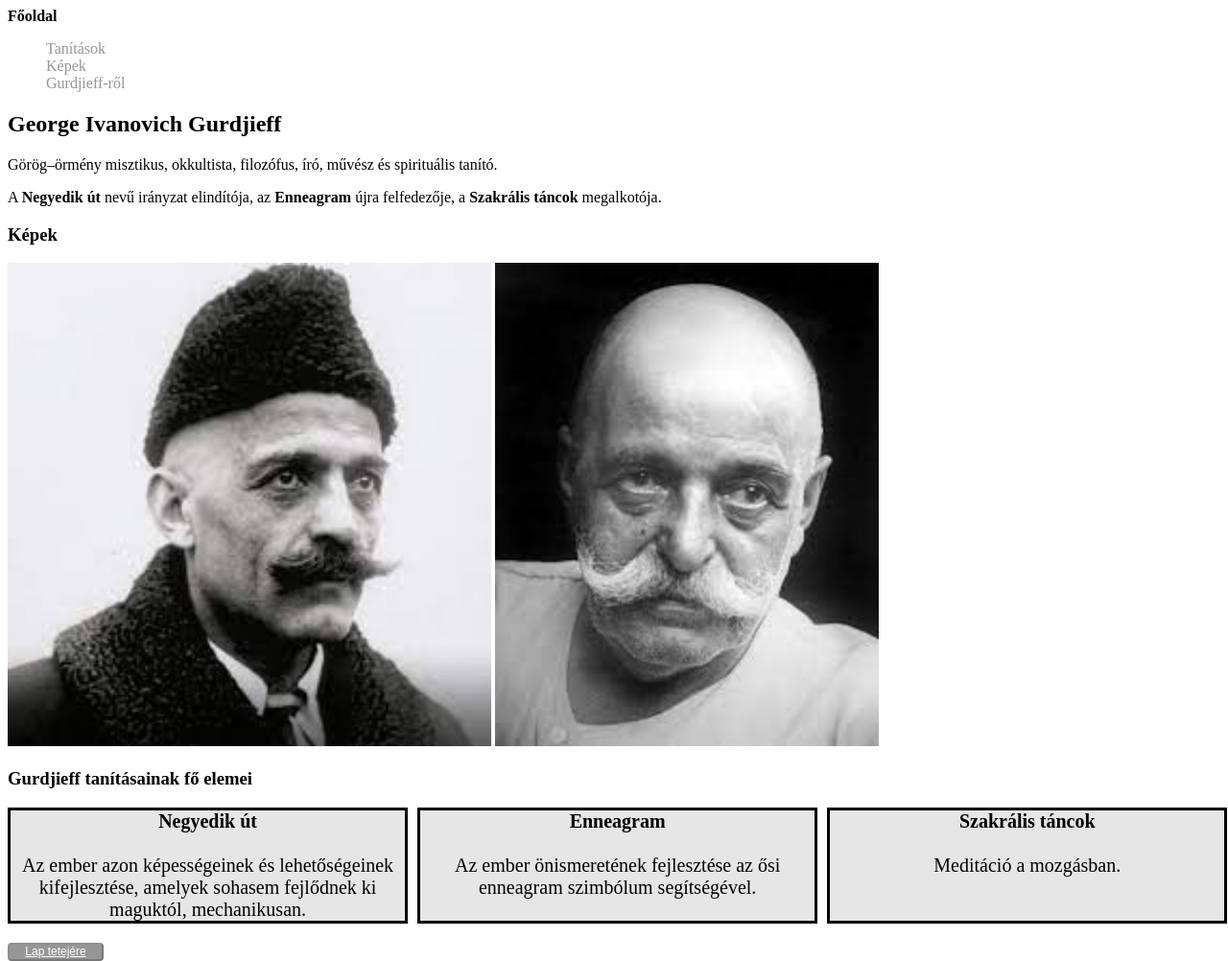
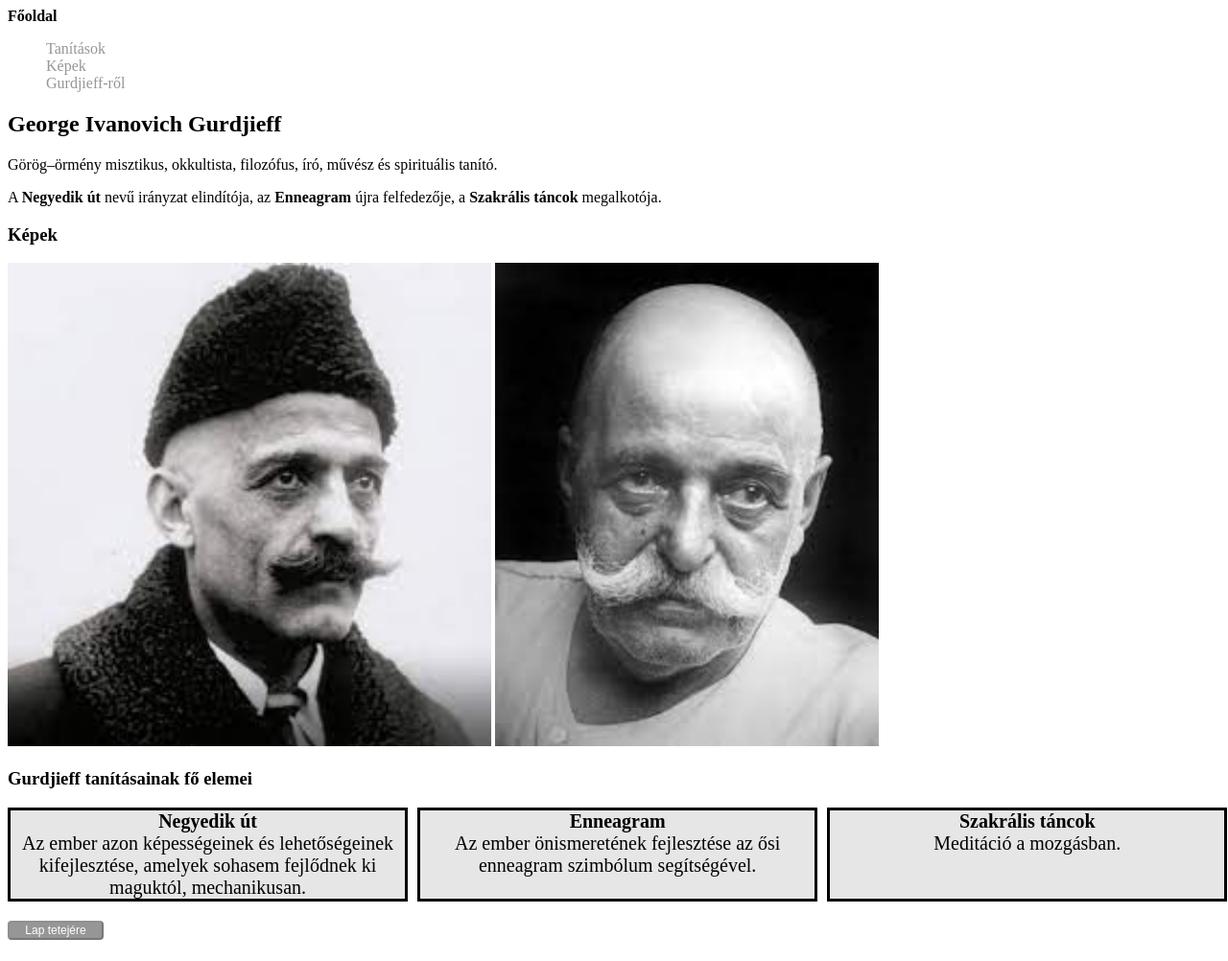
Before and after one commit to barotiv/str2-sajat-munka, a plain HTML site: page html-feladatok-bemutatkozo/home.html in a window 1280 px wide. Shown: the whole page at 96% size. Drawn offline with Linux system fonts and the light colour scheme.

Commit message:
Fulfilled

```diff
--- a/html-feladatok-bemutatkozo/css/main.css
+++ b/html-feladatok-bemutatkozo/css/main.css
@@ -14,16 +14,16 @@ a.button {
     text-decoration: black;
     color: rgb(150 150 150);
     list-style-type: none;
+    border-radius: 4px;
 }
 
 #myBtn {
-    bottom: 10px;
+    margin-bottom: 10px;
     float: left;
     width: 100px;
     font-size: 12px;
     border-color: rgba(37, 36, 36, 0.2);
     background-color: rgb(150,150,150);
-    padding: .5px;
     border-radius: 4px;
 }
 
--- a/html-feladatok-bemutatkozo/home.html
+++ b/html-feladatok-bemutatkozo/home.html
@@ -37,14 +37,14 @@
        <section>
             <h3>Gurdjieff tanításainak fő elemei</h3>
             <div class=grid-container>
-                <div> <b>Negyedik út <br> <br> </b> Az ember azon képességeinek és lehetőségeinek kifejlesztése, amelyek sohasem fejlődnek ki maguktól, mechanikusan.</div>
-                <div><b>Enneagram <br> <br> </b> Az ember önismeretének fejlesztése az ősi enneagram szimbólum segítségével.</div>
-                <div><b>Szakrális táncok <br> <br> </b> Meditáció a mozgásban.</div>
+                <div> <b>Negyedik út <br> </b> Az ember azon képességeinek és lehetőségeinek kifejlesztése, amelyek sohasem fejlődnek ki maguktól, mechanikusan.</div>
+                <div><b>Enneagram <br> </b> Az ember önismeretének fejlesztése az ősi enneagram szimbólum segítségével.</div>
+                <div><b>Szakrális táncok <br> </b> Meditáció a mozgásban.</div>
             </div>
        </section>
    </main>
    <footer>
-    <button id="myBtn"><a href="#top" style="color: #fff">Lap tetejére</a></button>
+    <button id="myBtn"><a href="#top" class="button" style="color: #fff">Lap tetejére</a></button>
    </footer>
 </body>
 </html>
```
Also changed, not shown: html-feladatok-bemutatkozo/about.html (+1 -1 lines), html-feladatok-bemutatkozo/gallery.html (+1 -1 lines), html-feladatok-bemutatkozo/works.html (+1 -1 lines).
